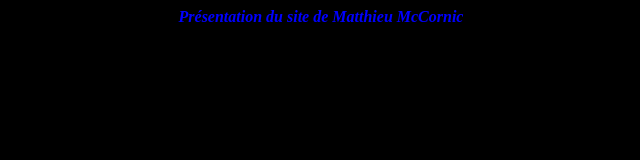
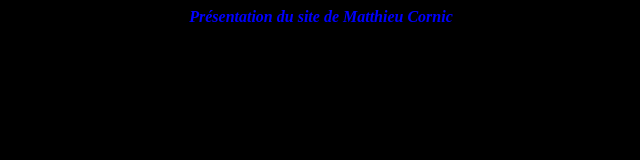
Before and after one commit to mcornic/site-perso, a plain HTML site: page index.html in a window 1280 px wide. Shown: the full height of the page, 319-959 px from the left. Drawn offline with Linux system fonts and the light colour scheme.

Commit message:
Test conflic 2

```diff
--- a/index.html
+++ b/index.html
@@ -5,7 +5,7 @@
     </head>
     <body>
         <p id="header">
-            Présentation du site de Matthieu McCornic
+            Présentation du site de Matthieu Cornic
         </p>
     </body>
 </html>
```
